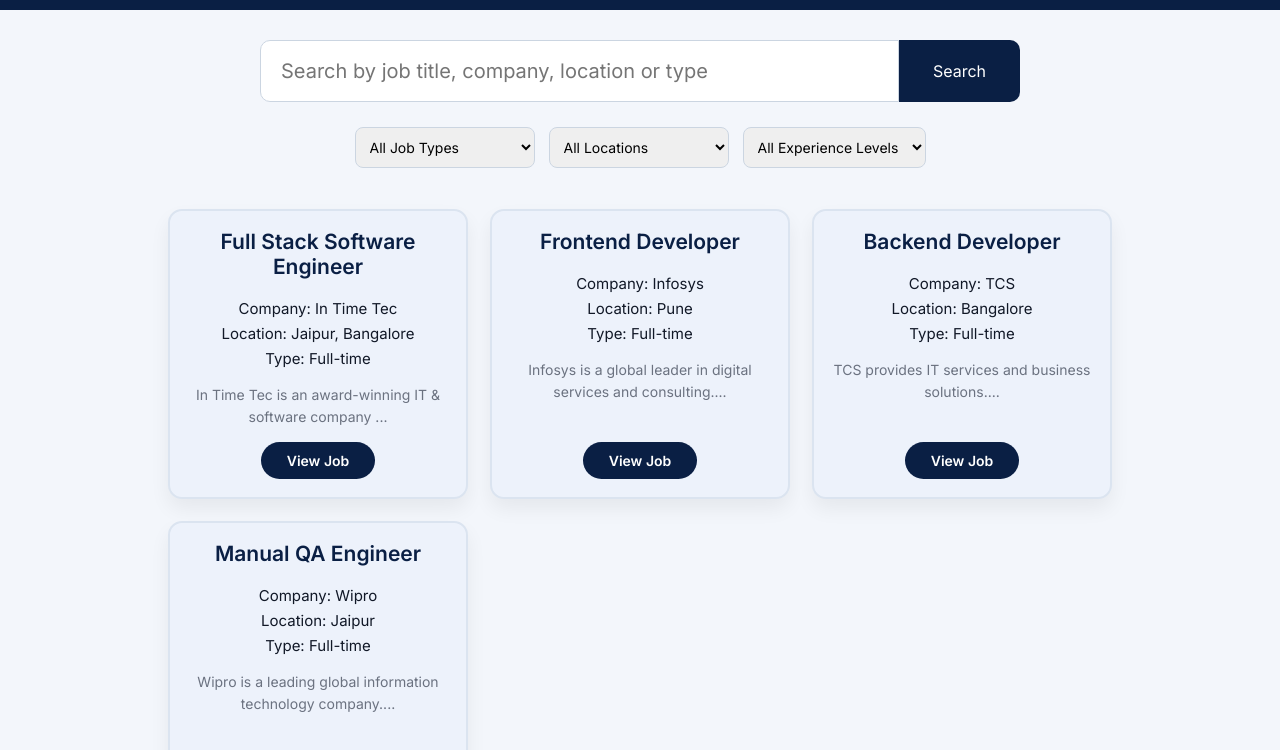
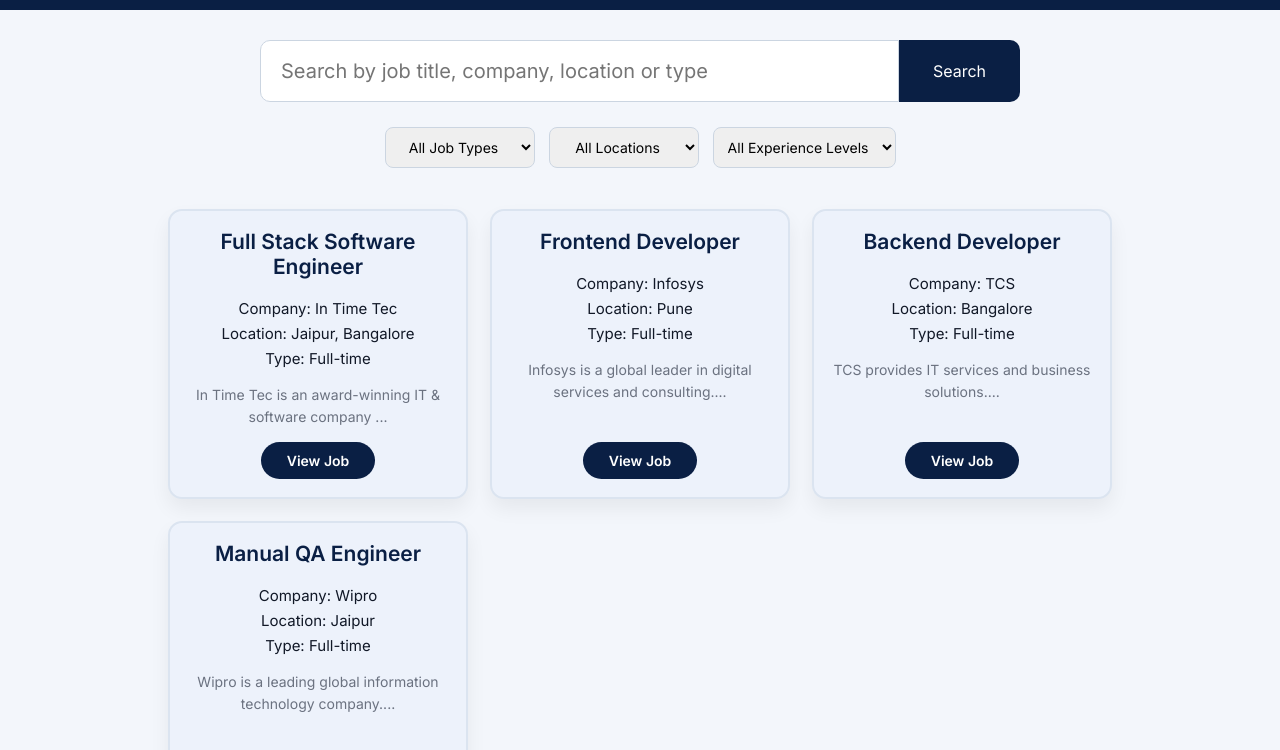
Before and after one commit to Siddhi-Maroo11/Assignment-Repository, a plain HTML site: page job-portal/index.html in a window 1280 px wide. Shown: the part 50-800 px from the top of the page. Drawn offline with Linux system fonts and the light colour scheme.

Commit message:
Adjust the css of the filter box

```diff
--- a/job-portal/css/filters.css
+++ b/job-portal/css/filters.css
@@ -7,9 +7,10 @@
 }
 
 .filters select {
+  text-align: center;
   padding: 10px 10px 10px 10px;
   border-radius: 8px;
   border: 1px solid #cbd5e1;
   font-size: 14px;
-  min-width: 180px;
+  min-width: 150px;
 }
```
